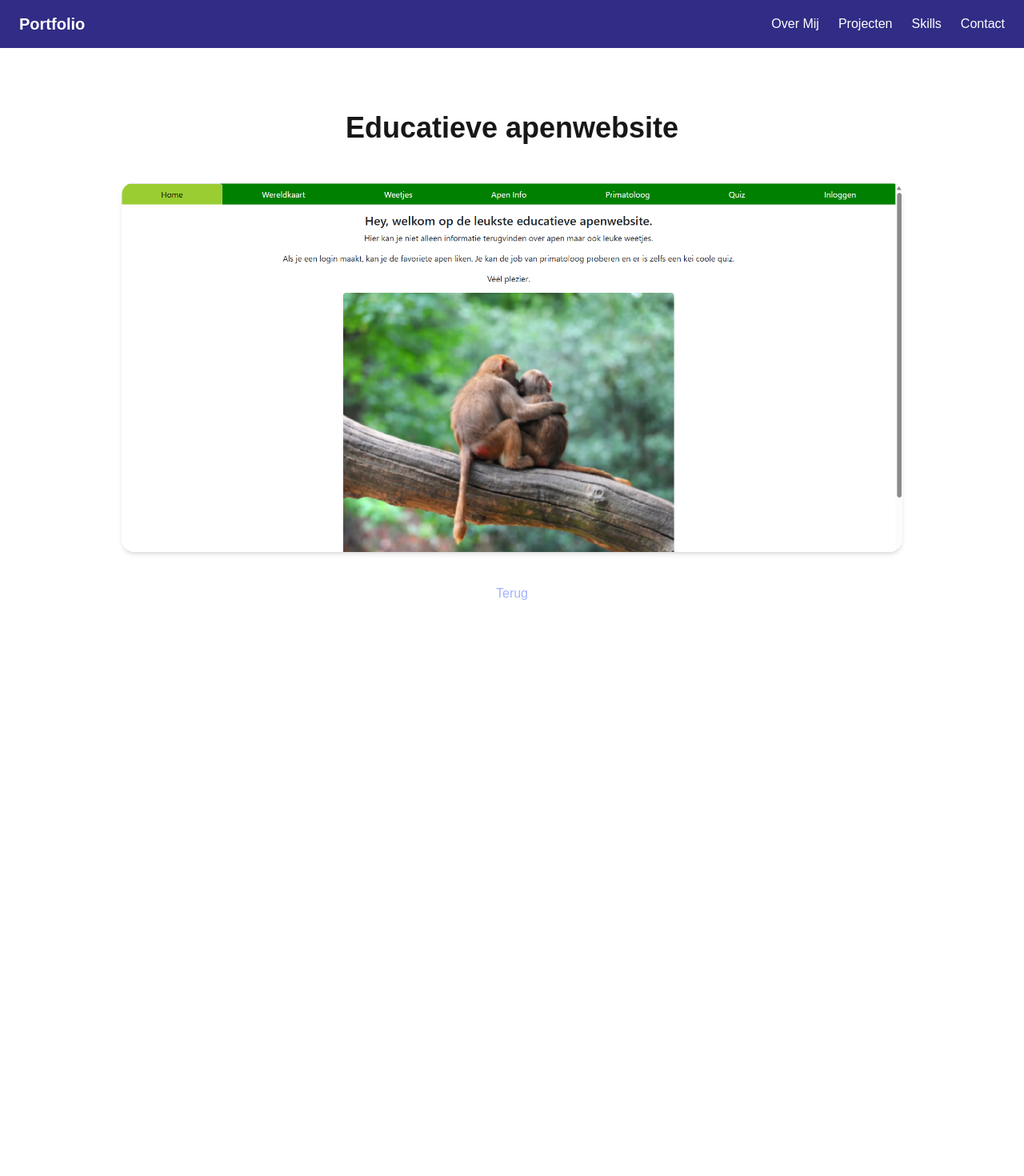
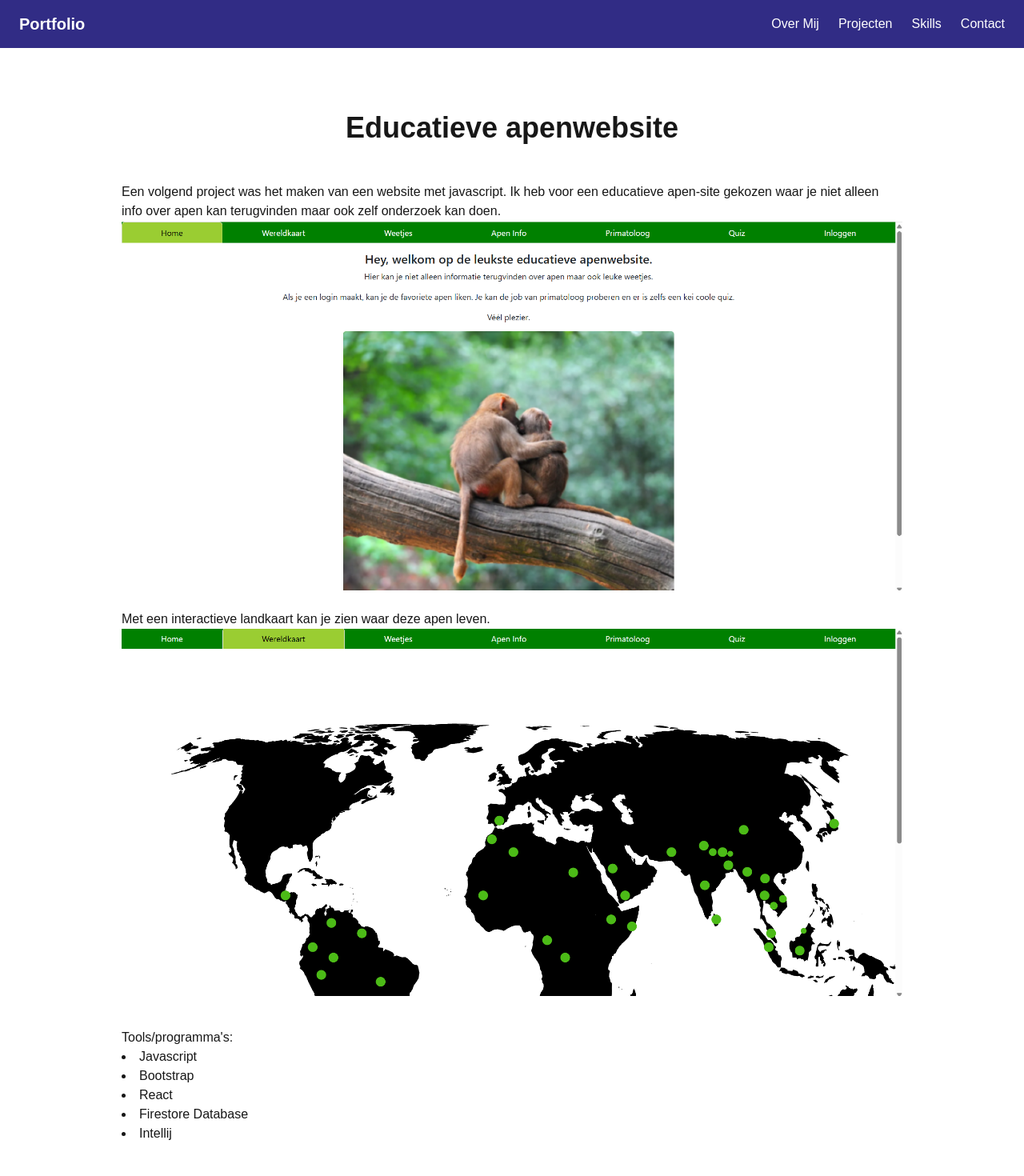
Before and after one commit to LaurienHart/Portfolio-Laurien-Hart, a Next.js app in the folder portfolio/: page /projects/apensite in a window 1280 px wide. Shown: the top 1470 px of the page at 80% size. Before the commit the page ends 834 px from the top, so only its background shows below. Built offline with nearby package versions, Linux system fonts and the light colour scheme.

Commit message:
ApenSite project layout changed

```diff
--- a/portfolio/src/app/projects/apensite/page.tsx
+++ b/portfolio/src/app/projects/apensite/page.tsx
@@ -1,3 +1,5 @@
+import Image from "next/image";
+
 export default function apenSite() {
     return (
         <main className="max-w-5xl mx-auto py-20 px-6">
@@ -7,11 +9,34 @@ export default function apenSite() {
 
             {/* Intro */}
             <div className="mb-10">
-                <img
+                <p> Een volgend project was het maken van een website met javascript.
+                    Ik heb voor een educatieve apen-site gekozen waar je niet alleen info over apen kan
+                    terugvinden maar ook zelf onderzoek kan doen.
+                </p>
+                <Image
                     src="/fotos/homeapen.png"
+                    width={1000}
+                    height={1000}
                     alt="Home apen"
-                    className="w-full rounded-2xl shadow-md object-cover mb-4"
                 />
+                <br />
+                <p> Met een interactieve landkaart kan je zien waar deze apen leven.</p>
+                <Image
+                    src="/fotos/ApensiteWereldkaart.png"
+                    width={1000}
+                    height={1000}
+                    alt="Apensite wereldkaart"
+                />
+            </div>
+
+            {/* Tools */}
+            <div className="mb-10">
+                <h2>Tools/programma&apos;s:</h2>
+                <li>Javascript</li>
+                <li>Bootstrap</li>
+                <li>React</li>
+                <li>Firestore Database</li>
+                <li>Intellij</li>
             </div>
 
             {/* Back Link */}
```
Also changed, not shown: portfolio/public/fotos/ApensiteWereldkaart.png (added).
